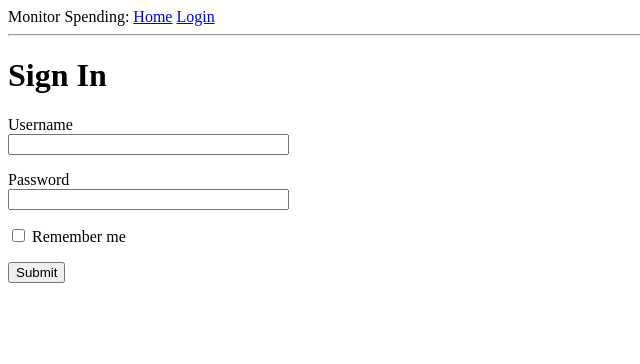
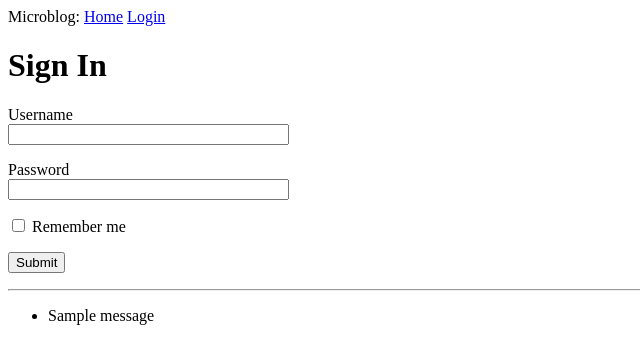
Before and after one commit to wightcotton/SpendingMonitor, a Flask app: template app/templates/login.html in a window 1280 px wide. Shown: the top 364 px of the page, without its empty margins (0-640 px from the left). Run offline with Flask 2, Linux system fonts and the light colour scheme; the template is opened without the code that fills it: most values are stand-ins (such as "Sample title", 1, 10 or a date in 2020); one stand-in notice (Sample message) is shown; form fields are guessed from the names that the template uses.

Commit message:
final chapter 2 mega tutorial

```diff
--- a/app/templates/base.html
+++ b/app/templates/base.html
@@ -2,15 +2,28 @@
 <html lang="en">
 <html>
     <head>
-      <title>Spending Monitor</title>
+        {% if title %}
+        <title>{{ title }} - microblog</title>
+        {% else %}
+        <title>microblog</title>
+        {% endif %}
     </head>
     <body>
         <div>
-            Monitor Spending:
-            <a href="/index">Home</a>
-            <a href="/login">Login</a>
+            Microblog:
+            <a href={{ url_for('index') }}>Home</a>
+            <a href={{ url_for('login') }}>Login</a>
         </div>
+        {% block content %}{% endblock %}
         <hr>
-        {% block content %}{% endblock %}
+        {% with messages = get_flashed_messages() %}
+        {% if messages %}
+        <ul>
+            {% for message in messages %}
+            <li>{{ message }}</li>
+            {% endfor %}
+        </ul>
+        {% endif %}
+        {% endwith %}
     </body>
 </html>
--- a/app/templates/login.html
+++ b/app/templates/login.html
@@ -6,11 +6,17 @@
         {{ form.hidden_tag() }}
         <p>
             {{ form.username.label }}<br>
-            {{ form.username(size=32) }}
+            {{ form.username(size=32) }}<br>
+            {% for error in form.username.errors %}
+            <span style="color: red;">[{{ error }}]</span>
+            {% endfor %}
         </p>
         <p>
             {{ form.password.label }}<br>
-            {{ form.password(size=32) }}
+            {{ form.password(size=32) }}<br>
+            {% for error in form.password.errors %}
+            <span style="color: red;">[{{ error }}]</span>
+            {% endfor %}
         </p>
         <p>{{ form.remember_me() }} {{ form.remember_me.label }}</p>
         <p>{{ form.submit() }}</p>
```
Also changed, not shown: app/routes.py (+6 -2 lines).
